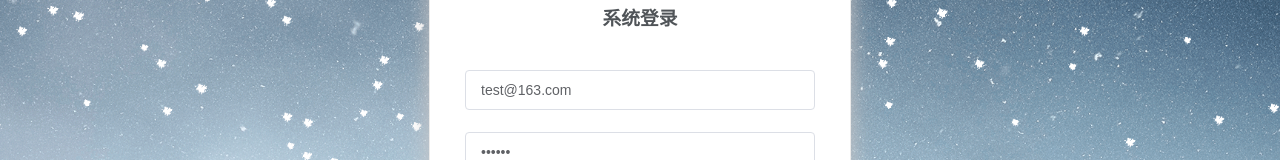
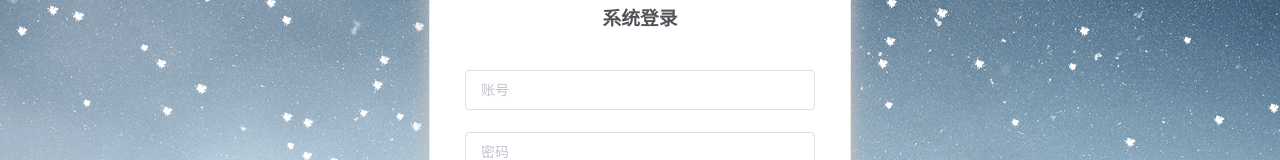
Before and after one commit to JDKAPI/Knowledge-card-front-end, a Vue app in the folder kmvue/: page /login in a window 1280 px wide. Shown: the part 123-283 px from the top of the page. Built offline with nearby package versions, Linux system fonts and the light colour scheme.

Commit message:
删除默认账户密码

```diff
--- a/kmvue/src/components/Login.vue
+++ b/kmvue/src/components/Login.vue
@@ -29,8 +29,8 @@ import axios from 'axios'
         data () {
             return {
                 loginForm: {
-                    username: 'test@163.com',
-                    password: '123456'
+                    username: '',
+                    password: ''
                 },
                 responseResult: []
             }
```
